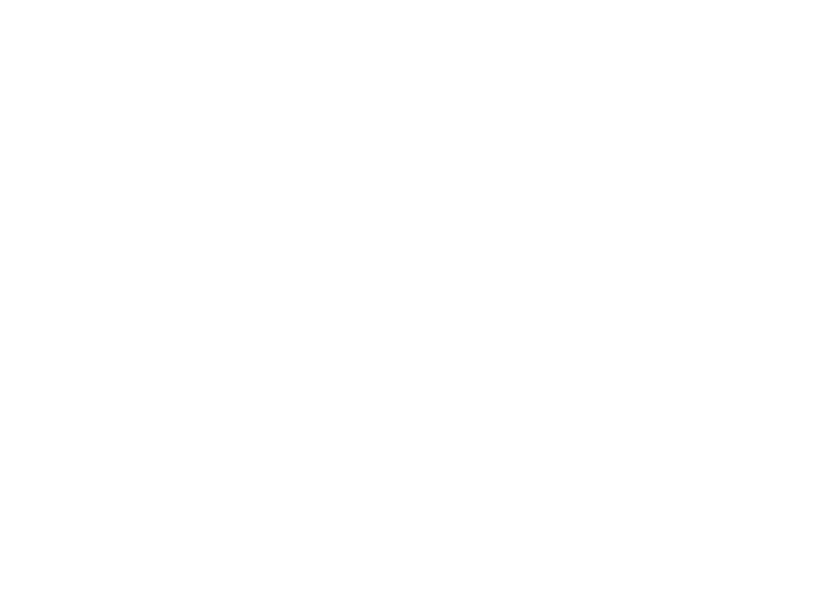
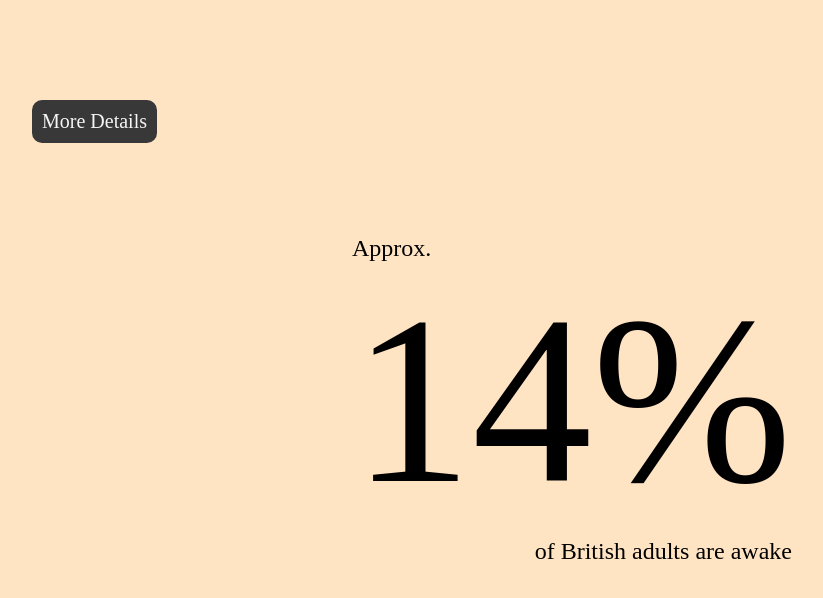
Before and after one commit to MBDev-LS/whoIsAwakeUK, a website: page index.html in a window 1280 px wide. Shown: the whole page, without its empty margins (68-891 px from the left). Drawn offline with Linux system fonts and the light colour scheme.

Commit message:
Adds first basic components for state 1 of main page.

```diff
--- a/index.html
+++ b/index.html
@@ -4,8 +4,16 @@
 	<meta charset="UTF-8">
 	<meta name="viewport" content="width=device-width, initial-scale=1.0">
 	<title>Document</title>
+
+	<link rel="stylesheet" href="css/main.comp.css">
 </head>
 <body>
+	<p class="central-container">
+		<span>Approx.</span>
+		<data value="72">14%</data>
+		<span>of British adults are awake</span>
+	</p>
 
+	<a href="#" class="btn btn--effects">More Details</a>
 </body>
 </html>
--- a/package.json
+++ b/package.json
@@ -15,7 +15,8 @@
   "type": "commonjs",
   "main": "index.js",
   "scripts": {
-    "test": "echo \"Error: no test specified\" && exit 1"
+    "test": "echo \"Error: no test specified\" && exit 1",
+	"compile:sass": "sass sass/main.scss css/style.comp.css --watch"
   },
   "devDependencies": {
     "sass": "^1.102.0"
--- /dev/null
+++ b/sass/main.scss
@@ -0,0 +1,66 @@
+
+body {
+	background-color: bisque;
+}
+
+* {
+	margin: 0;
+}
+
+.central-container {
+	width: fit-content;
+	display: flex;
+	flex-direction: column;
+
+	position: absolute;
+	top: 50%;
+	left: 50%;
+	transform: translate(-50%, -50%);
+
+}
+
+.central-container span {
+	font-size: 1.5rem;
+}
+
+.central-container span:first-child {
+	align-self: flex-start;
+}
+.central-container data {
+	align-self: center;
+	font-size: 15rem;
+}
+.central-container span:last-child {
+	align-self: flex-end;
+}
+
+.btn {
+	text-decoration: none;
+	padding: 1.5rem 4rem;
+	display: inline-block;
+
+
+	background-color: rgb(56, 56, 56);
+	border: none;
+
+	border-radius: 10px;
+	font-size: 1.25rem;
+	color: whitesmoke;
+
+	margin: 100px;
+	padding: 10px;
+}
+
+.btn--effects {
+	transition: all .2s;
+}
+
+.btn--effects:hover {
+	transform: translateY(-.2rem);
+	box-shadow: 0 1rem 2rem rgba(0, 0, 0, .2);
+}
+
+.btn--effects:active {
+	transform: translateY(-.1rem);
+	box-shadow: 0 .5rem 1rem rgba(0, 0, 0, .2);
+}
```
Also changed, not shown: css/main.comp.css (added), 1 other file.
